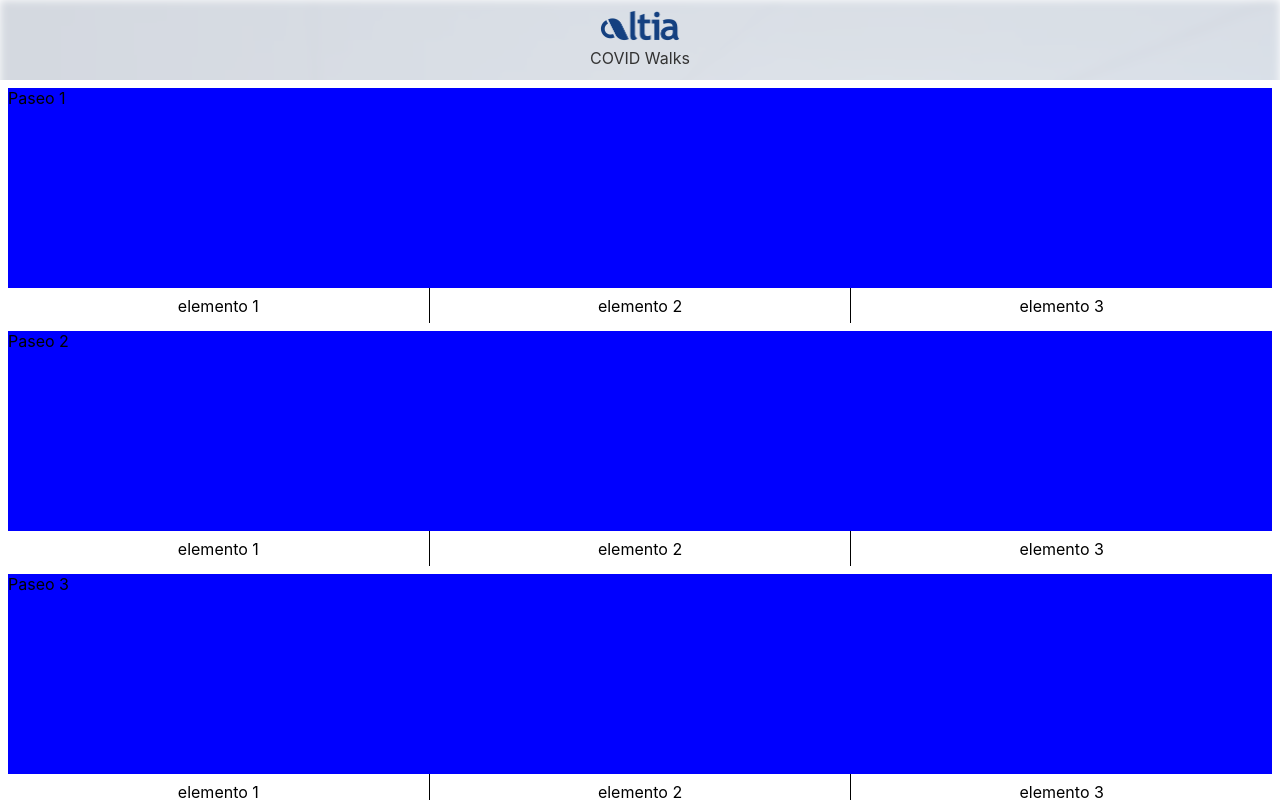
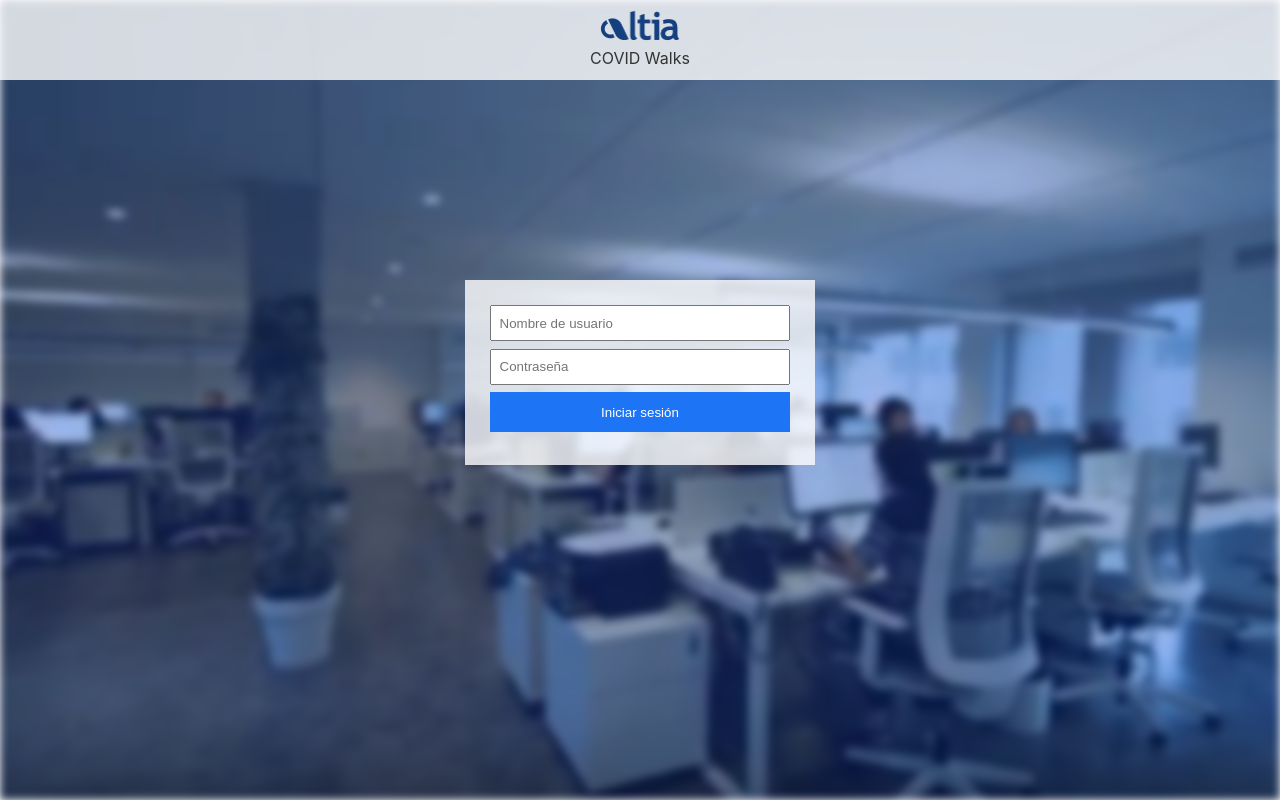
Before and after one commit to dani17b/react-covid-walks, a React (Create React App) app: page / in a window 1280 px wide. Built offline with nearby package versions, Linux system fonts and the light colour scheme.

Commit message:
Introducción a Redux

```diff
--- a/src/App.js
+++ b/src/App.js
@@ -2,17 +2,17 @@ import React from 'react';
 import './app.scss';
 import Header from './components/header/Header';
 import Home from './modules/home/Home';
-//import Login from './modules/login/Login';
+import Login from './modules/login/Login';
 import { connect } from 'react-redux';
 
 function App(props) {
-  //const { userInfo } = props;
+  const { userInfo } = props;
   return (
     <div className="app">
       <div className="app-bg"></div>
       <Header />
-      {/* userInfo == null && <Login /> */}
-      {/* userInfo != null && */<Home />}
+      {userInfo == null && <Login />}
+      {userInfo != null && <Home />}
     </div>
   );
 }
--- a/src/modules/home/Home.js
+++ b/src/modules/home/Home.js
@@ -1,6 +1,8 @@
 import React from 'react';
 import './home.scss';
 import Card from '../../components/card/Card';
+import { connect } from 'react-redux';
+import { findWalks } from './actions';
 
 /*function Home(props) {
   return (
@@ -23,6 +25,12 @@ class Home extends React.Component {
   }
 
   componentDidMount() {
+    // Cargar la info del servidor
+    this.props.findWalks();
+  }
+
+  componentWillReceiveProps(nextProps) {
+    if (this.props.walks.length != nextProps.walks.length) {
       setTimeout(
         () =>
           this.setState({
@@ -31,39 +39,14 @@ class Home extends React.Component {
         1000
       );
     }
-
-  getData() {
-    const data = [
-      {
-        id: 1,
-        name: 'Paseo 1'
-      },
-      {
-        id: 2,
-        name: 'Paseo 2'
-      },
-      {
-        id: 3,
-        name: 'Paseo 3'
-      },
-      {
-        id: 4,
-        name: 'Paseo 4'
-      },
-      {
-        id: 5,
-        name: 'Paseo 5'
-      }
-    ];
-
-    return data;
   }
 
   render() {
     return (
       <div className="home">
+        <div>Hola {this.props.user.name}</div>
         <div className="home__list">
-          {this.getData().map((item, i) => (
+          {this.props.walks.map((item, i) => (
             <Card key={i} visible={this.state.itemsVisible} data={item} />
           ))}
         </div>
@@ -72,4 +55,12 @@ class Home extends React.Component {
   }
 }
 
-export default Home;
+export default connect(
+  store => ({
+    walks: store.home.walks,
+    user: store.login.userInfo
+  }),
+  dispatch => ({
+    findWalks: () => dispatch(findWalks())
+  })
+)(Home);
--- /dev/null
+++ b/src/modules/home/actions.js
@@ -0,0 +1,21 @@
+import { fetch } from '../../server';
+
+export const FIND_WALKS_REQUEST = 'FIND_WALKS_REQUEST';
+export const FIND_WALKS_RESPONSE = 'FIND_WALKS_RESPONSE';
+
+export const findWalks = () => {
+  return dispatch => {
+    dispatch({
+      type: FIND_WALKS_REQUEST
+    });
+
+    fetch('/walks')
+      .then(response => response.json())
+      .then(walks => {
+        dispatch({
+          type: FIND_WALKS_RESPONSE,
+          walks
+        });
+      });
+  };
+};
--- /dev/null
+++ b/src/modules/home/reducer.js
@@ -0,0 +1,21 @@
+import { FIND_WALKS_RESPONSE } from './actions';
+
+const initialState = {
+  loading: false,
+  walks: []
+};
+
+const home = (state = initialState, action) => {
+  switch (action.type) {
+    case FIND_WALKS_RESPONSE:
+      return {
+        ...state,
+        walks: action.walks
+      };
+
+    default:
+      return state;
+  }
+};
+
+export default home;
--- a/src/redux/reducers.js
+++ b/src/redux/reducers.js
@@ -1,5 +1,7 @@
 import login from '../modules/login/reducer';
+import home from '../modules/home/reducer';
 
 export const reducers = {
-  login
+  login,
+  home
 };
--- a/src/server/mock/config.js
+++ b/src/server/mock/config.js
@@ -1,9 +1,13 @@
 import userInfo from './data/user_info.json';
+import walksInfo from './data/walks_info.json';
 
 export const serverMockConfig = {
   endpoints: {
     '/login': {
       POST: userInfo
+    },
+    '/walks': {
+      GET: walksInfo
     }
   }
 };
--- /dev/null
+++ b/src/server/mock/data/walks_info.json
@@ -0,0 +1,25 @@
+[{
+    "id": 1,
+    "name": "Paseo 1"
+  },
+  {
+    "id": 2,
+    "name": "Paseo 2"
+  },
+  {
+    "id": 3,
+    "name": "Paseo 3"
+  },
+  {
+    "id": 4,
+    "name": "Paseo 4"
+  },
+  {
+    "id": 5,
+    "name": "Paseo 5"
+  },
+  {
+    "id": 6,
+    "name": "Paseo 6"
+  }
+]
```
Lines whose indentation alone changed are shown as unchanged.
